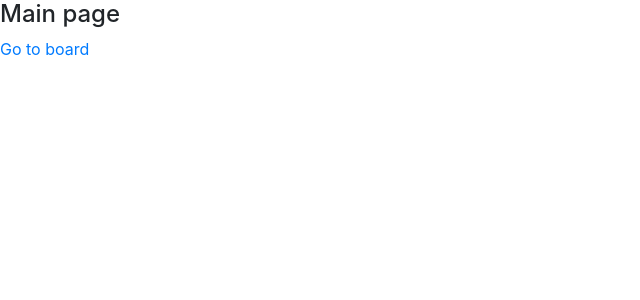
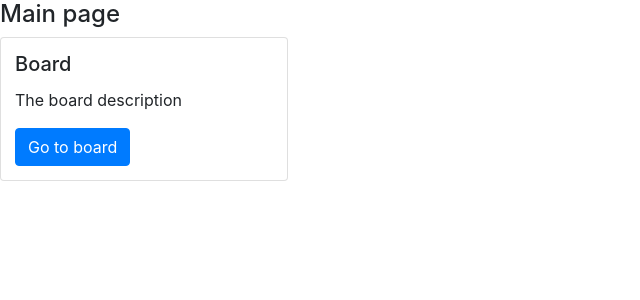
Before and after one commit to nikitakuchur/web-board, a React app: page / in a window 1280 px wide. Shown: the top 300 px of the page, without its empty margins (0-640 px from the left). Built offline with nearby package versions, Linux system fonts and the light colour scheme; the HTML template or start-up script is replaced by a standard one.

Commit message:
Updated main page

```diff
--- a/src/main/js/pages/MainPage.js
+++ b/src/main/js/pages/MainPage.js
@@ -1,4 +1,5 @@
 import React, {Component} from 'react';
+import {Card, Button} from "react-bootstrap";
 import {Link} from "react-router-dom";
 
 class MainPage extends Component {
@@ -6,7 +7,15 @@ class MainPage extends Component {
         return (
             <React.Fragment>
                 <h4>Main page</h4>
-                <Link to={{ pathname: '/board' }}>Go to board</Link>
+                <Card style={{width: '18rem'}}>
+                    <Card.Body style={{padding: '14px'}}>
+                        <Card.Title>Board</Card.Title>
+                        <Card.Text>The board description</Card.Text>
+                        <Link to={{pathname: '/board'}}>
+                            <Button variant="primary">Go to board</Button>
+                        </Link>
+                    </Card.Body>
+                </Card>
             </React.Fragment>);
     }
 }
```
